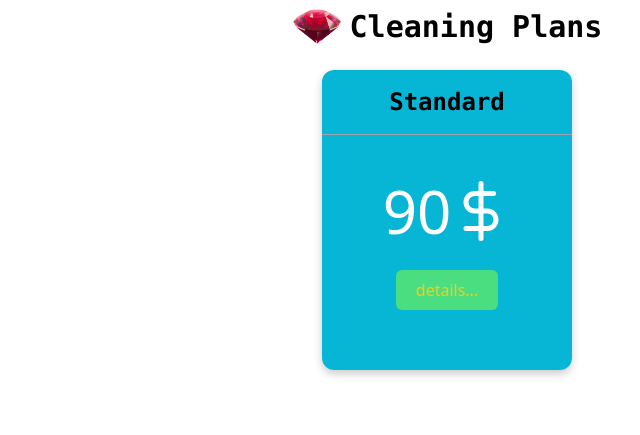
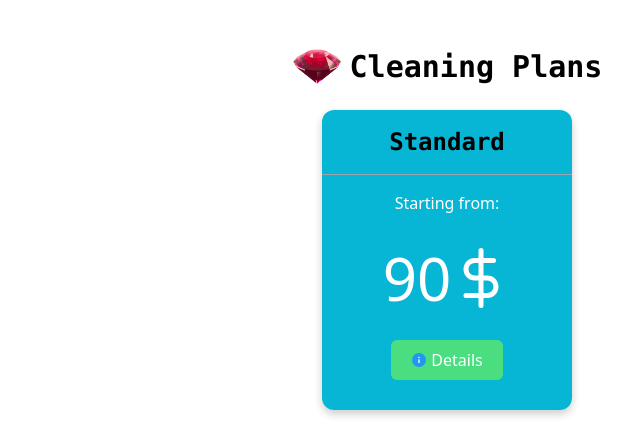
Before and after one commit to ilyasselharak/diamand, a Next.js app: page / in a window 1280 px wide. Shown: the part 2172-2607 px from the top of the page, without its empty margins (193-833 px from the left). Built offline with nearby package versions, Linux system fonts and the light colour scheme.

Commit message:
add sub head

```diff
--- a/src/components/Header.tsx
+++ b/src/components/Header.tsx
@@ -5,6 +5,10 @@ import { GiVacuumCleaner } from "react-icons/gi";
 
 function Header() {
   return (
+    <>
+      <header className="h-[40px] bg-green-200 text-xl flex items-center justify-center font-bold text-green-600">
+        10% Off Your First Book
+      </header>
       <div className="shadow-lg shadow-myShadow">
         <div className="flex items-center justify-center flex-wrap md:justify-between w-[80%] mx-auto p-4">
           <div className="flex items-center">
@@ -38,6 +42,7 @@ function Header() {
           </div>
         </div>
       </div>
+    </>
   );
 }
 
--- a/src/pages/index.tsx
+++ b/src/pages/index.tsx
@@ -11,6 +11,10 @@ import {
   FcCalendar,
   FcPhone,
   FcOk,
+  FcClock,
+  FcDepartment,
+  FcReuse,
+  FcInfo,
 } from "react-icons/fc";
 import { FiDollarSign } from "react-icons/fi";
 
@@ -146,27 +150,38 @@ export default function Home() {
           <div className="flip-card ">
             <div className="flip-card-inner rounded-xl">
               <div className="flip-card-front rounded-xl bg-cyan-500 text-white">
-                <div className="flex h-[80%] justify-between flex-col">
+                <div className="flex h-[90%] justify-between flex-col">
                   <div className="text-2xl border-b font-mono font-bold text-black border-gray-400 p-4">
                     Standard
                   </div>
+                  <div>Starting from:</div>
                   <div className="text-6xl flex items-center justify-center mt-4 font-medium ">
                     90
                     <FiDollarSign />
                   </div>
-                  <div className="text-yellow-400 bg-green-400 w-fit py-2 px-5 rounded-md mx-auto">
-                    details...
+                  <div className="text-white cursor-pointer sm:mt-4 bg-green-400 w-fit  flex items-center gap-1  py-2 px-5 rounded-md mx-auto">
+                    <FcInfo />
+                    Details
                   </div>
                 </div>
               </div>
               <div className="flip-card-back flex flex-col justify-around rounded-xl">
-                <div className="text-start w-[80%] mx-auto">
-                  <p>2 hours of cleaning</p>
-                  <p>kitchen + floor + 1 room</p>
-                  <p>big-house: 1000sq</p>
+                <div className="text-start w-[80%] mx-auto h-[150px] flex flex-col justify-around">
+                  <p className="flex items-center gap-1">
+                    <FcClock />
+                    1.5 / 2 hours Session
+                  </p>
+                  <p className="flex items-center gap-1">
+                    <FcReuse />
+                    kitchen + floor + 1 room
+                  </p>
+                  <p className="flex items-center gap-1">
+                    <FcDepartment />
+                    big-house: 1000sq
+                  </p>
                 </div>
                 <div className="w-full ">
-                  <button className="bg-cyan-500 shadow-lg text-center shadow-cyan-500/50 text-white px-6 py-3 rounded-xl w-fit ">
+                  <button className="bg-cyan-500  text-center text-white px-6 py-3 rounded-xl w-fit ">
                     <div className="flex items-center gap-2">
                       <FcCalendar /> Book Now
                     </div>
```
Lines whose indentation alone changed are shown as unchanged.
